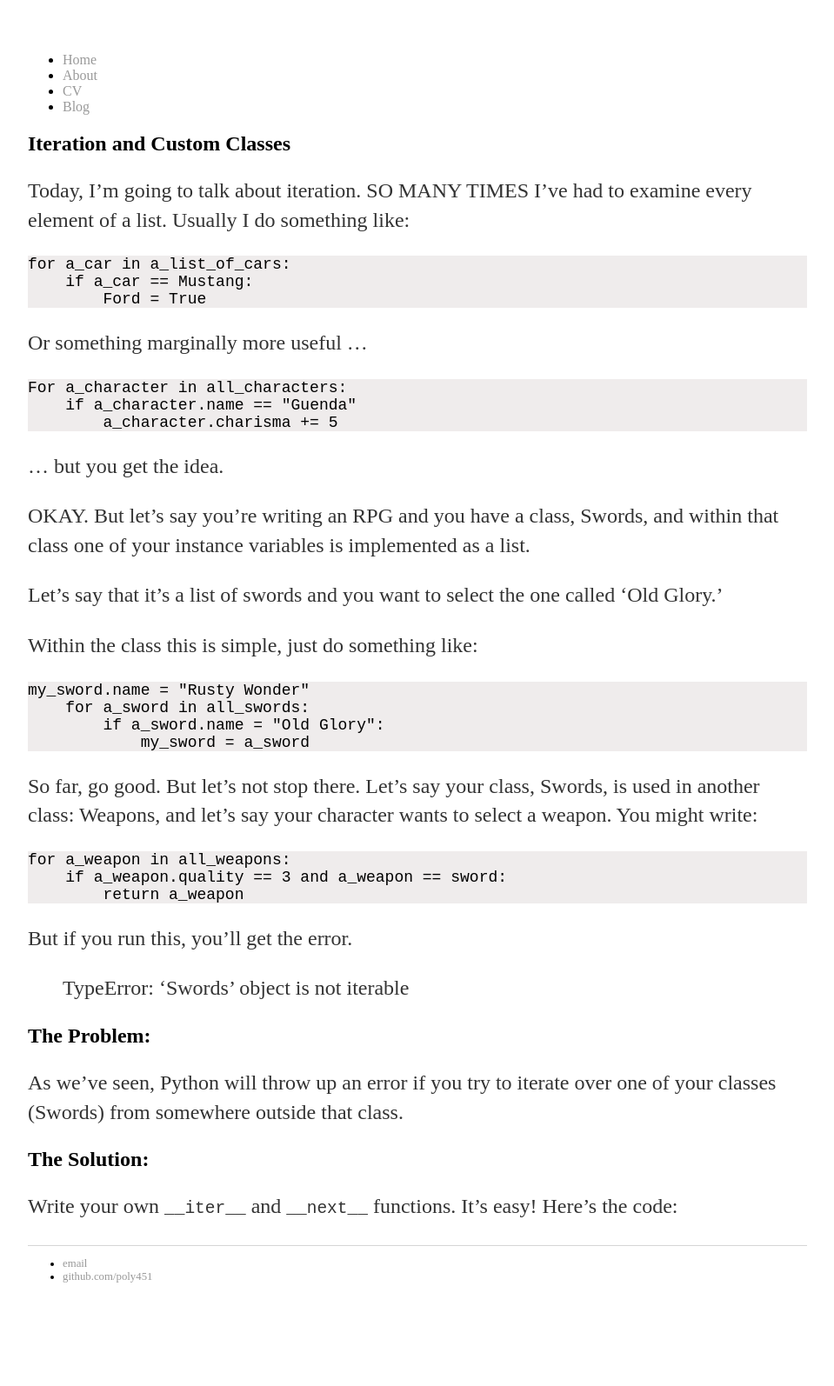
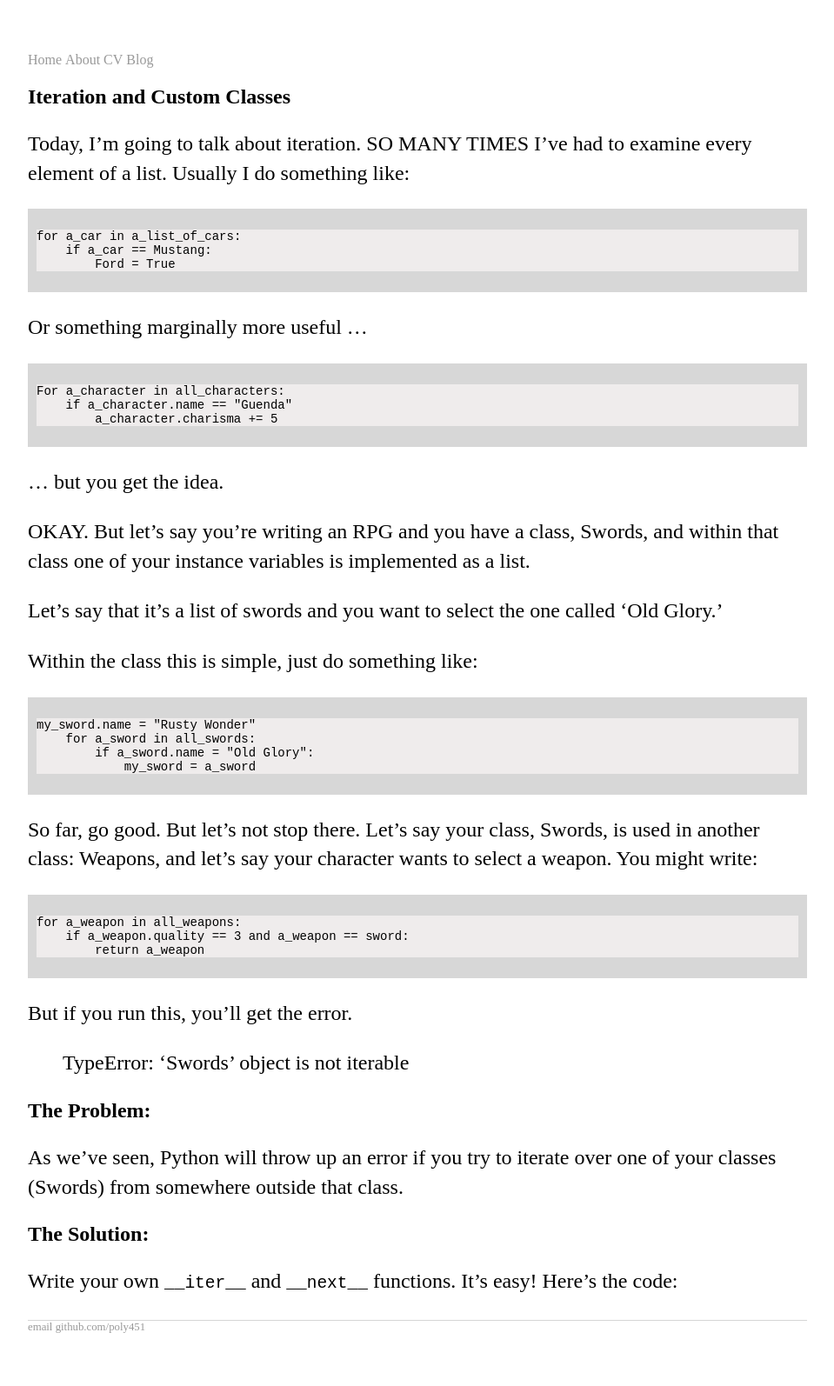
Before and after one commit to poly451/poly451.github.io, a Jekyll site: the page built from _posts/2019-04-28-this-is-an-experiment.md, in a window 1280 px wide. Shown: the whole page at 87% size, without its empty margins (160-1119 px from the left). Built offline with Jekyll 4.4.1, drawn with Linux system fonts in a browser that asks for light colours; before the commit the page ends 1536 px from its top, so only the background shows below that.

Commit message:
Update exp01.html

```diff
--- a/_layouts/exp01.html
+++ b/_layouts/exp01.html
@@ -4,7 +4,7 @@
 			<title>{{ page.title }}</title>
 			<!-- link to main stylesheet -->
 			<!-- <link rel="stylesheet" type="text/css" href="/css/exp01.css"> -->
-			<link rel="stylesheet" type="text/css" href="/css/exp01.css">
+			<link rel="stylesheet" type="text/css" href="/css/exp02_new.css">
 			<style>
 				div.highlight {
 					font-size: 20px;
```
